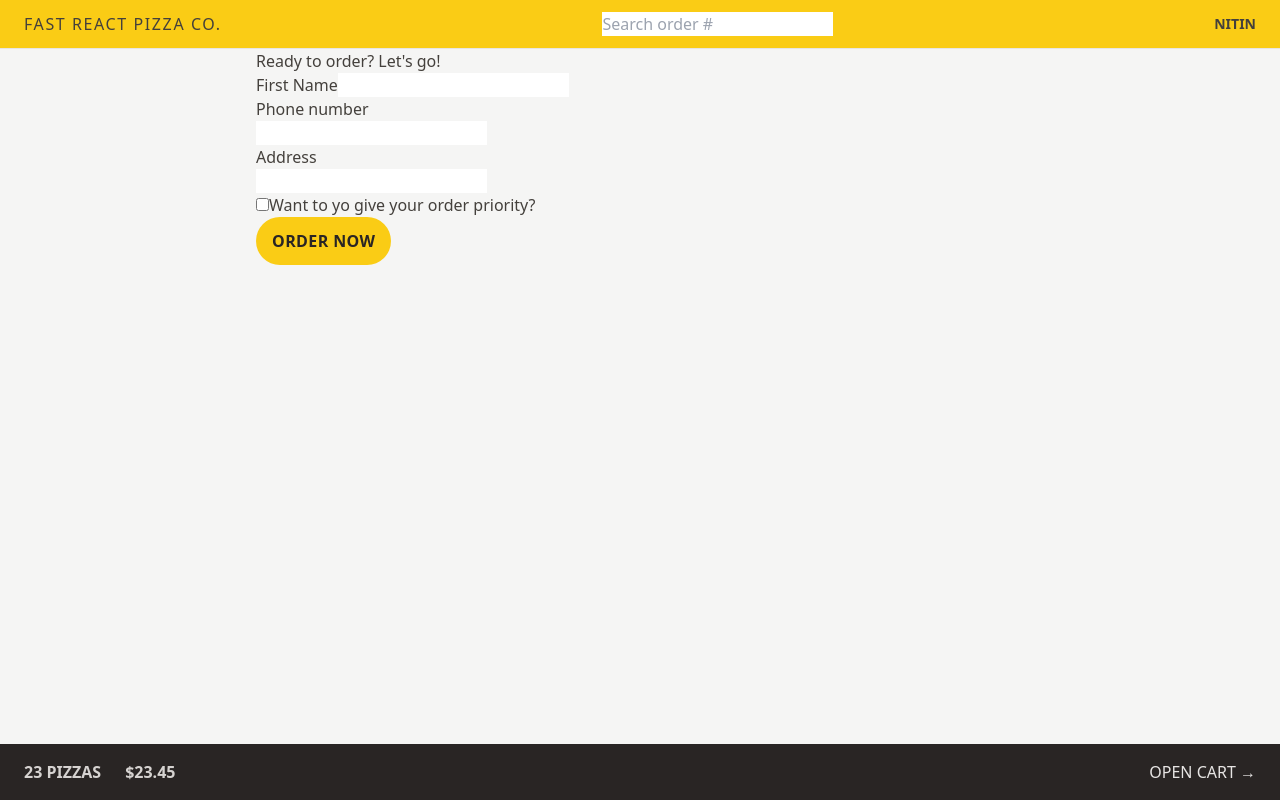
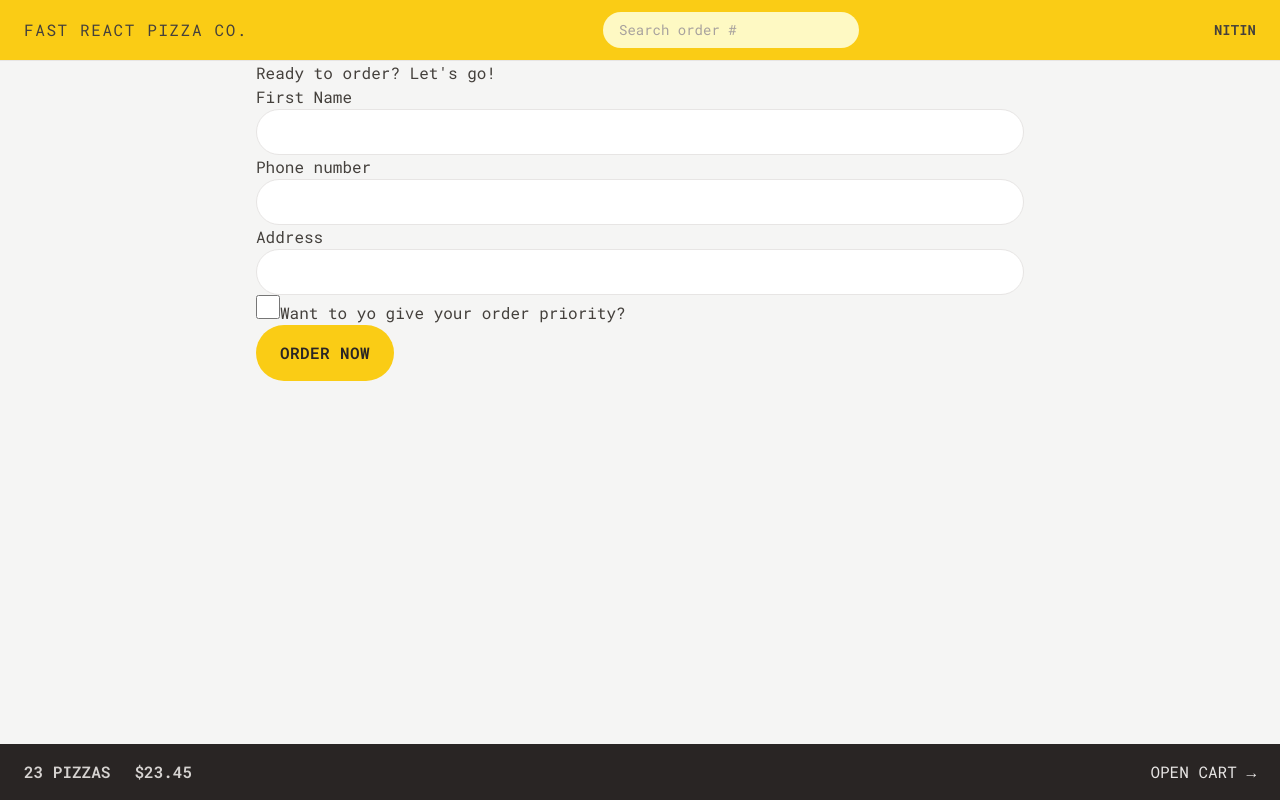
Before and after one commit to CodingStreak12/fast-react-pizza, a React (Vite) app: page /order/new in a window 1280 px wide. Built offline with nearby package versions, Linux system fonts and the light colour scheme.

Commit message:
Created new tailwind theme Created new components like button and linkbutton

```diff
--- a/index.html
+++ b/index.html
@@ -5,6 +5,12 @@
     <link rel="icon" type="image/svg+xml" href="/vite.svg" />
     <meta name="viewport" content="width=device-width, initial-scale=1.0" />
     <title>Vite + React</title>
+    <link rel="preconnect" href="https://fonts.googleapis.com" />
+    <link rel="preconnect" href="https://fonts.gstatic.com" crossorigin />
+    <link
+      href="https://fonts.googleapis.com/css2?family=Roboto+Mono:wght@300;400;500;600;700&display=swap"
+      rel="stylesheet"
+    />
   </head>
   <body class="bg-stone-100 text-stone-700">
     <div id="root"></div>
--- a/src/features/cart/Cart.jsx
+++ b/src/features/cart/Cart.jsx
@@ -1,4 +1,6 @@
 import { Link } from "react-router-dom";
+import Button from "../../ui/Button";
+import LinkButton from "../../ui/LinkButton";
 
 const fakeCart = [
   {
@@ -29,17 +31,13 @@ function Cart() {
 
   return (
     <div>
-      <Link
-        to="/menu"
-        className="text-sm text-blue-500 hover:text-blue-600 hover:underline"
-      >
-        &larr; Back to menu
-      </Link>
+      <LinkButton to="/menu">&larr; Back to menu</LinkButton>
 
       <h2>Your cart, %NAME%</h2>
 
       <div>
-        <Link to="/order/new">Order pizzas</Link>
+        <Button to="/order/new">Order pizzas</Button>
+
         <button>Clear cart</button>
       </div>
     </div>
--- a/src/features/order/CreateOrder.jsx
+++ b/src/features/order/CreateOrder.jsx
@@ -1,5 +1,6 @@
 import { createOrder } from "../../services/apiRestaurant";
 import { Form, redirect, useActionData, useNavigation } from "react-router-dom";
+import Button from "../../ui/Button";
 
 // https://uibakery.io/regex-library/phone-number
 const isValidPhone = (str) =>
@@ -45,13 +46,13 @@ function CreateOrder() {
       <Form method="POST">
         <div>
           <label>First Name</label>
-          <input type="text" name="customer" required />
+          <input type="text" name="customer" required className="input" />
         </div>
 
         <div>
           <label>Phone number</label>
           <div>
-            <input type="tel" name="phone" required />
+            <input type="tel" name="phone" required className="input" />
           </div>
           <p>{formError?.phone && formError.phone}</p>
         </div>
@@ -59,7 +60,7 @@ function CreateOrder() {
         <div>
           <label>Address</label>
           <div>
-            <input type="text" name="address" required />
+            <input type="text" name="address" required className="input" />
           </div>
         </div>
 
@@ -68,6 +69,7 @@ function CreateOrder() {
             type="checkbox"
             name="priority"
             id="priority"
+            className="h-6 w-6 accent-yellow-400 focus:outline-none focus:ring focus:ring-yellow-400 focus:ring-offset-2"
             // value={withPriority}
             // onChange={(e) => setWithPriority(e.target.checked)}
           />
@@ -76,12 +78,9 @@ function CreateOrder() {
 
         <div>
           <input type="hidden" name="cart" value={JSON.stringify(cart)} />
-          <button
-            disabled={isSubmitting}
-            className=" inline-block rounded-full bg-yellow-400 px-4 py-3 font-semibold uppercase tracking-wide text-stone-800 transition-colors duration-300 hover:bg-yellow-300 focus:bg-yellow-300 focus:outline-none focus:ring focus:ring-yellow-300 focus:ring-offset-2 disabled:cursor-not-allowed"
-          >
+          <Button disabled={isSubmitting}>
             {isSubmitting ? "Placing Order" : "Order now"}
-          </button>
+          </Button>
         </div>
       </Form>
     </div>
--- a/src/features/order/SearchOrder.jsx
+++ b/src/features/order/SearchOrder.jsx
@@ -18,6 +18,7 @@ function SearchOrder() {
         placeholder="Search order #"
         value={query}
         onChange={(e) => setQuery(e.target.value)}
+        className="trasition-all w-28 rounded-full bg-yellow-100 px-4 py-2 text-sm duration-300 placeholder:text-stone-400 focus:outline-none focus:ring focus:ring-yellow-500 focus:ring-opacity-50 sm:w-64 sm:focus:w-72 "
       ></input>
     </form>
   );
--- a/src/features/user/CreateUser.jsx
+++ b/src/features/user/CreateUser.jsx
@@ -1,4 +1,5 @@
 import { useState } from "react";
+import Button from "../../ui/Button";
 
 function CreateUser() {
   const [username, setUsername] = useState("");
@@ -18,12 +19,12 @@ function CreateUser() {
         placeholder="Your full name"
         value={username}
         onChange={(e) => setUsername(e.target.value)}
-        className="w-72"
+        className="input mb-8 w-72"
       />
 
       {username !== "" && (
         <div>
-          <button>Start ordering</button>
+          <Button>Start ordering</Button>
         </div>
       )}
     </form>
--- a/src/index.css
+++ b/src/index.css
@@ -1,26 +1,15 @@
 @tailwind base;
 @tailwind components;
 @tailwind utilities;
-/* body {
-  font-family: system-ui, -apple-system, BlinkMacSystemFont, 'Segoe UI', Roboto,
-    Oxygen, Ubuntu, Cantarell, 'Open Sans', 'Helvetica Neue', sans-serif;
-  background-color: #f7f7f7;
-  color: #444;
+
+@layer components {
+  .input {
+    @apply w-full rounded-full border border-stone-200 px-4 py-2 text-sm transition-all duration-300 placeholder:text-stone-300 focus:outline-none focus:ring focus:ring-yellow-400 md:px-6 md:py-3;
   }
-*/
-
-/* .layout {
-  display: grid;
-  grid-template-rows: auto 1fr auto;
-  gap: 32px;
-  height: 100vh;
-} */
-
-/* https://dev.to/afif/i-made-100-css-loaders-for-your-next-project-4eje */
   .loader {
     width: 45px;
     aspect-ratio: 0.75;
-  --c: no-repeat linear-gradient(#333 0 0);
+    --c: no-repeat linear-gradient(theme(colors.stone.800) 0 0);
     background:
       var(--c) 0% 50%,
       var(--c) 50% 50%,
@@ -55,3 +44,6 @@
         100% 100%;
     }
   }
+}
+
+/* https://dev.to/afif/i-made-100-css-loaders-for-your-next-project-4eje */
--- /dev/null
+++ b/src/ui/Button.jsx
@@ -0,0 +1,20 @@
+/* eslint-disable react/prop-types */
+
+import { Link } from "react-router-dom";
+const className =
+  " inline-block rounded-full bg-yellow-400 px-4 py-3 font-semibold uppercase tracking-wide text-stone-800 transition-colors duration-300 hover:bg-yellow-300 focus:bg-yellow-300 focus:outline-none focus:ring focus:ring-yellow-300 focus:ring-offset-2 disabled:cursor-not-allowed sm:px-6 sm:py-4";
+function Button({ children, disabled, to }) {
+  if (to)
+    return (
+      <Link to={to} className={className}>
+        {children}
+      </Link>
+    );
+  return (
+    <button disabled={disabled} className={className}>
+      {children}
+    </button>
+  );
+}
+
+export default Button;
--- a/src/ui/Error.jsx
+++ b/src/ui/Error.jsx
@@ -1,7 +1,7 @@
-import { useNavigate, useRouteError } from "react-router-dom";
+import { useRouteError } from "react-router-dom";
+import LinkButton from "./LinkButton";
 
 function NotFound() {
-  const navigate = useNavigate();
   const error = useRouteError();
   console.log(error);
 
@@ -9,13 +9,7 @@ function NotFound() {
     <div>
       <h1>Something went wrong 😢</h1>
       <p>{error.data || error.message}</p>
-      <button
-        onClick={() => {
-          navigate(-1);
-        }}
-      >
-        &larr; Go back
-      </button>
+      <LinkButton to="-1">&larr; Go back</LinkButton>
     </div>
   );
 }
--- /dev/null
+++ b/src/ui/LinkButton.jsx
@@ -0,0 +1,26 @@
+/* eslint-disable react/prop-types */
+import { Link, useNavigate } from "react-router-dom";
+
+const className = "text-sm text-blue-500 hover:text-blue-600 hover:underline";
+function LinkButton({ children, to }) {
+  const navigate = useNavigate();
+  if (to === "-1") {
+    return (
+      <button
+        onClick={() => {
+          navigate(parseInt(to));
+        }}
+        className={className}
+      >
+        {children}
+      </button>
+    );
+  }
+  return (
+    <Link to={to} className={className}>
+      {children}
+    </Link>
+  );
+}
+
+export default LinkButton;
--- a/src/ui/Loader.jsx
+++ b/src/ui/Loader.jsx
@@ -1,5 +1,9 @@
 function Loader() {
-  return <div className="loader"></div>;
+  return (
+    <div className="absolute inset-0 flex items-center justify-center bg-slate-200/20 backdrop-blur-sm">
+      <div className=" loader "></div>
+    </div>
+  );
 }
 
 export default Loader;
--- a/tailwind.config.js
+++ b/tailwind.config.js
@@ -2,7 +2,14 @@
 export default {
   content: ["./index.html", "./src/**/*.{js,ts,jsx,tsx}"],
   theme: {
-    extend: {},
+    fontFamily: {
+      sans: "Roboto Mono, monospace",
+    },
+    extend: {
+      height: {
+        screen: "100dvh",
+      },
+    },
   },
   plugins: [],
 };
```
Lines whose indentation alone changed are shown as unchanged.
